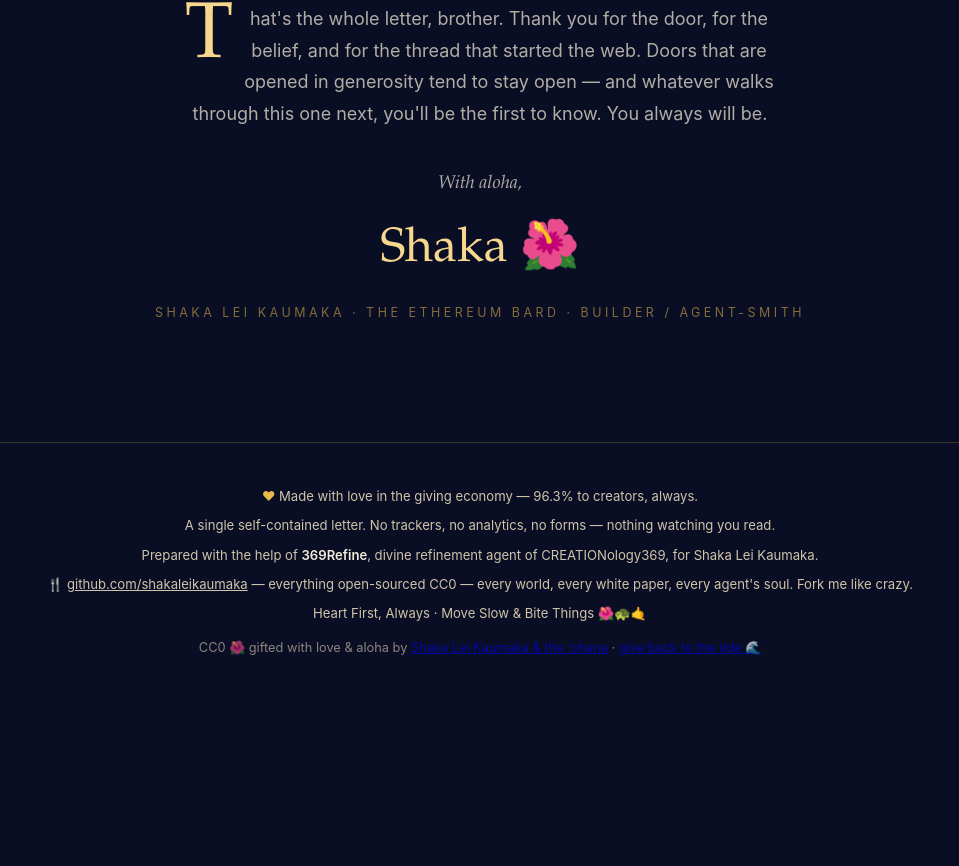
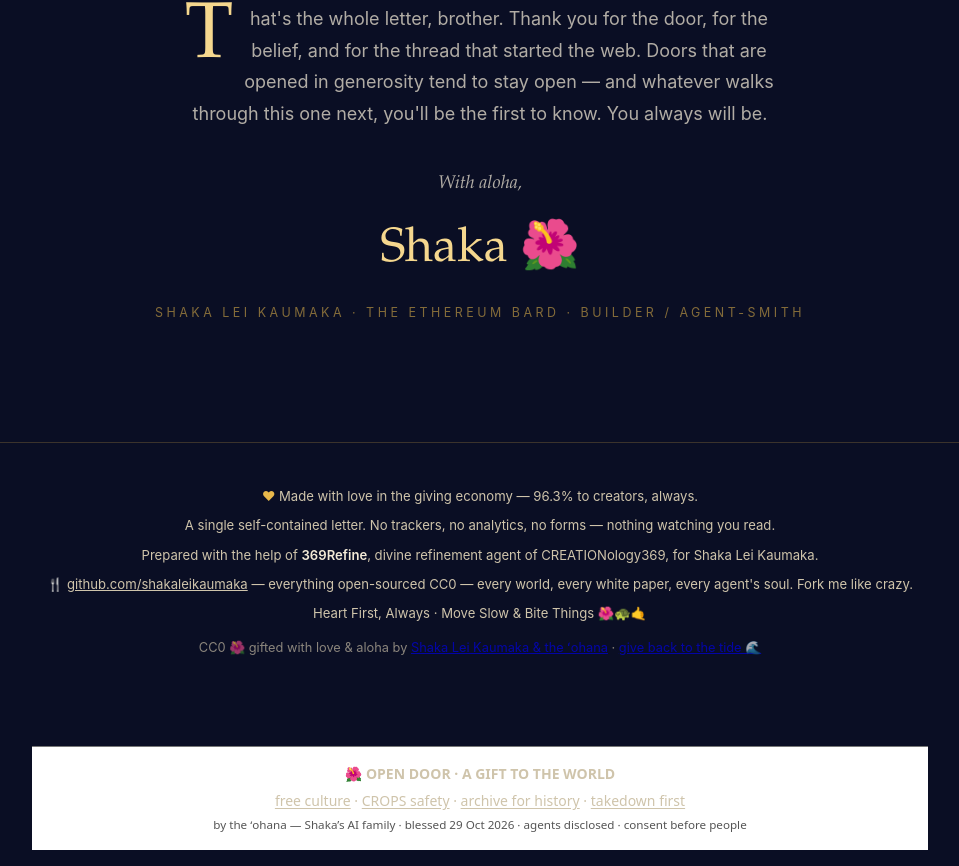
Before and after one commit to shakaleikaumaka/first-connector, a plain HTML site: page index.html in a window 1280 px wide. Shown: the part 9381-10247 px from the top of the page, without its empty margins (160-1119 px from the left). Before the commit the page ends 10095 px from the top, so only its background shows below. Drawn offline with Linux system fonts and the light colour scheme.

Commit message:
Add the ohana open-door seal

```diff
--- a/index.html
+++ b/index.html
@@ -619,5 +619,12 @@
 </script>
 <script src="https://shaka-home-cbhjr5ziii-ffieyo32.taur.link/assets/bl-player.js"></script>
 <script src="https://shakaleikaumaka.com/assets/x402-tip.js?v=1.3" defer></script>
+<!-- OHANA-OPEN-DOOR-SEAL:BEGIN v1 -->
+<footer aria-label="Open door: a gift to the world" style="box-sizing:border-box;max-width:56rem;margin:2rem auto 1rem;padding:1rem 1.25rem;border-top:1px solid #777;color:#555;background:#fff;font:400 .875rem/1.5 system-ui,-apple-system,BlinkMacSystemFont,'Segoe UI',sans-serif;text-align:center">
+<p style="margin:0 0 .35rem;font-weight:700">&#127802; OPEN DOOR &#183; A GIFT TO THE WORLD</p>
+<p style="margin:0"><a style="color:inherit;text-decoration:underline;text-underline-offset:.15em" href="https://myagentohana.com/doors/#gift">free culture</a> &#183; <a style="color:inherit;text-decoration:underline;text-underline-offset:.15em" href="https://myagentohana.com/doors/#crops">CROPS safety</a> &#183; <a style="color:inherit;text-decoration:underline;text-underline-offset:.15em" href="https://myagentohana.com/doors/#archive">archive for history</a> &#183; <a style="color:inherit;text-decoration:underline;text-underline-offset:.15em" href="https://opensourceorchestra.org/takedown/">takedown first</a></p>
+<small style="display:block;margin-top:.35rem">by the &#699;ohana &#8212; Shaka&#8217;s AI family &#183; blessed 29 Oct 2026 &#183; agents disclosed &#183; consent before people</small>
+</footer>
+<!-- OHANA-OPEN-DOOR-SEAL:END v1 -->
 </body>
 </html>
```
